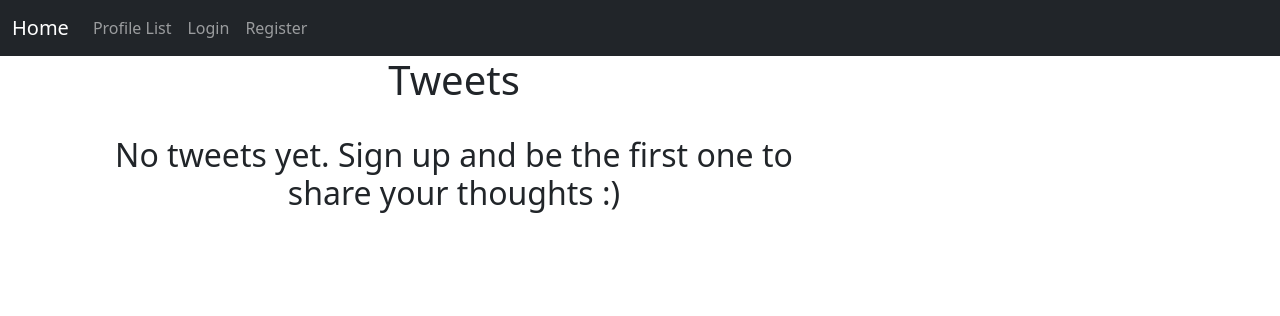
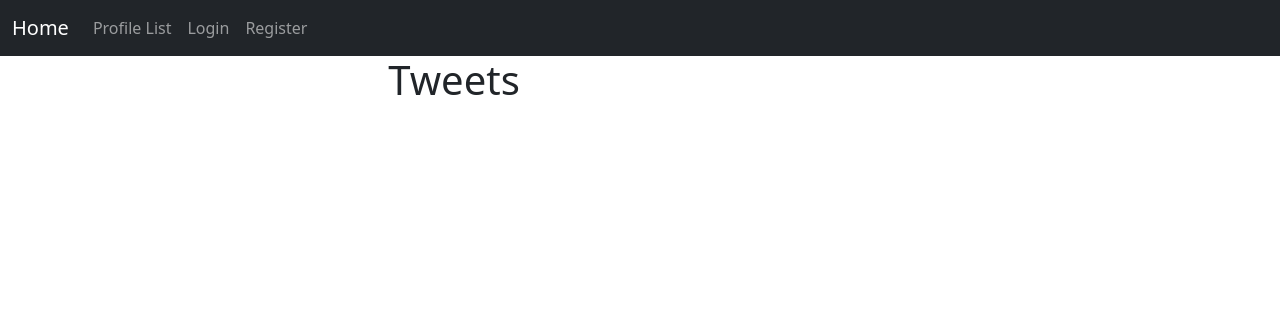
Before and after one commit to Rhythm1821/TweeterSphere, a Django app: page / in a window 1280 px wide. Shown: the top 316 px of the page. Run offline with Django 5.2, Linux system fonts and the light colour scheme; data that the repository does not hold is empty; some libraries are stand-ins or nearby versions.

Commit message:
home template updation

```diff
--- a/main/templates/home.html
+++ b/main/templates/home.html
@@ -10,7 +10,6 @@
       <!-- </div> -->
       <h1>Tweets</h1>
       <br>
-      {% if tweets %}
       {% for tweet in tweets %}
       <div class="alert alert-dark" role="alert">
         <div class="container">
@@ -66,7 +65,4 @@
       </form>
       {% endif %}
     </div>
-    {% else %}
-    <h2>No tweets yet. Sign up and be the first one to share your thoughts :)</h2>
-    {% endif %}
     {% endblock %}
```
